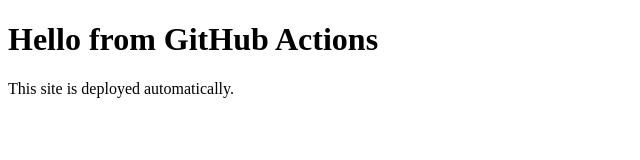
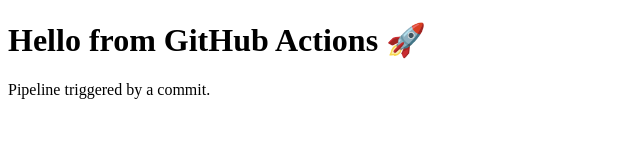
Before and after one commit to OwenB67/github-actions-webapp, a plain HTML site: page index.html in a window 1280 px wide. Shown: the whole page, without its empty margins (0-640 px from the left). Drawn offline with Linux system fonts and the light colour scheme.

Commit message:
Update index.html

```diff
--- a/index.html
+++ b/index.html
@@ -4,7 +4,7 @@
     <title>GitHub Actions Lab</title>
 </head>
 <body>
-    <h1>Hello from GitHub Actions</h1>
-    <p>This site is deployed automatically.</p>
+    <h1>Hello from GitHub Actions 🚀</h1>
+    <p>Pipeline triggered by a commit.</p>
 </body>
 </html>
```
